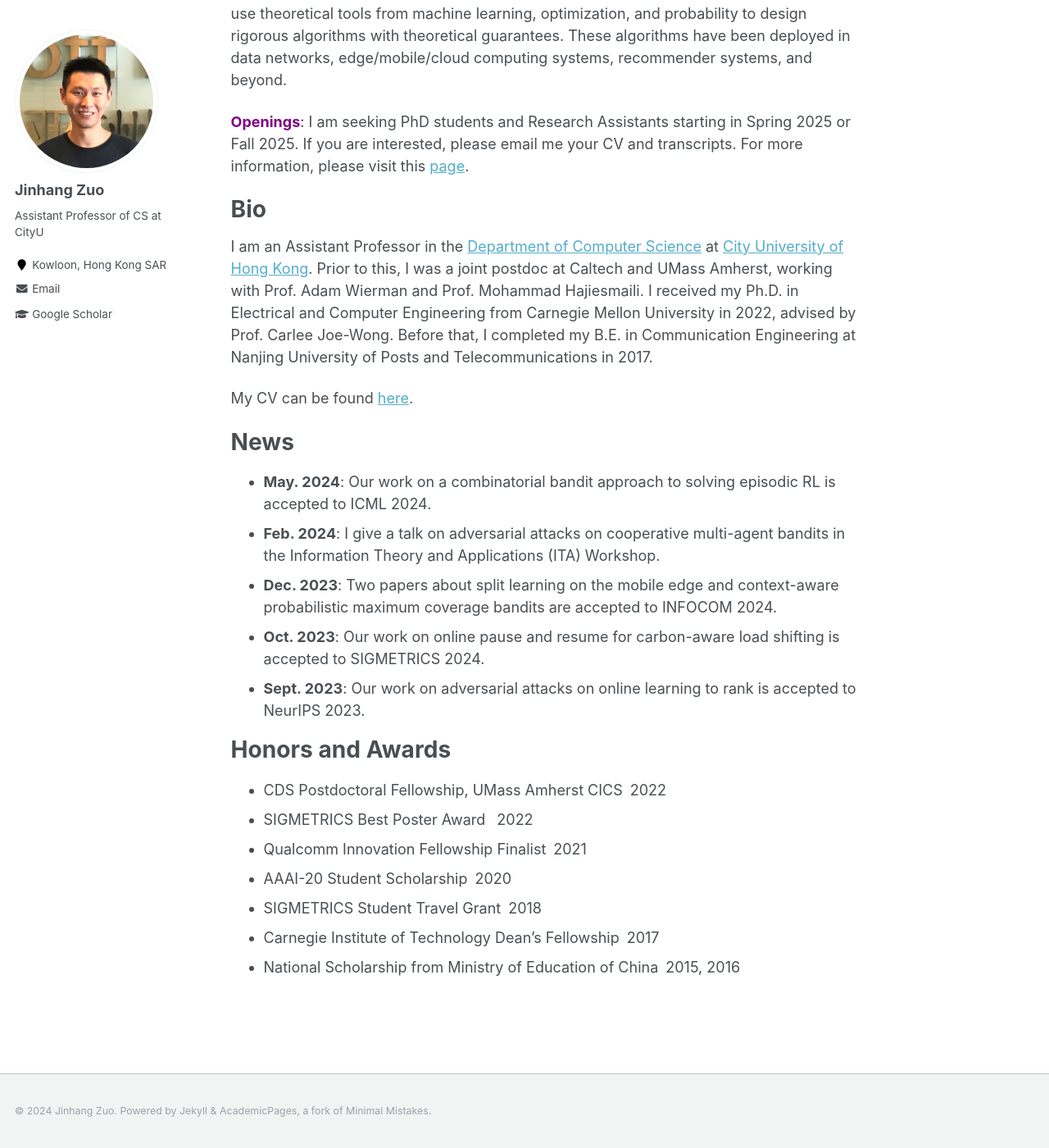
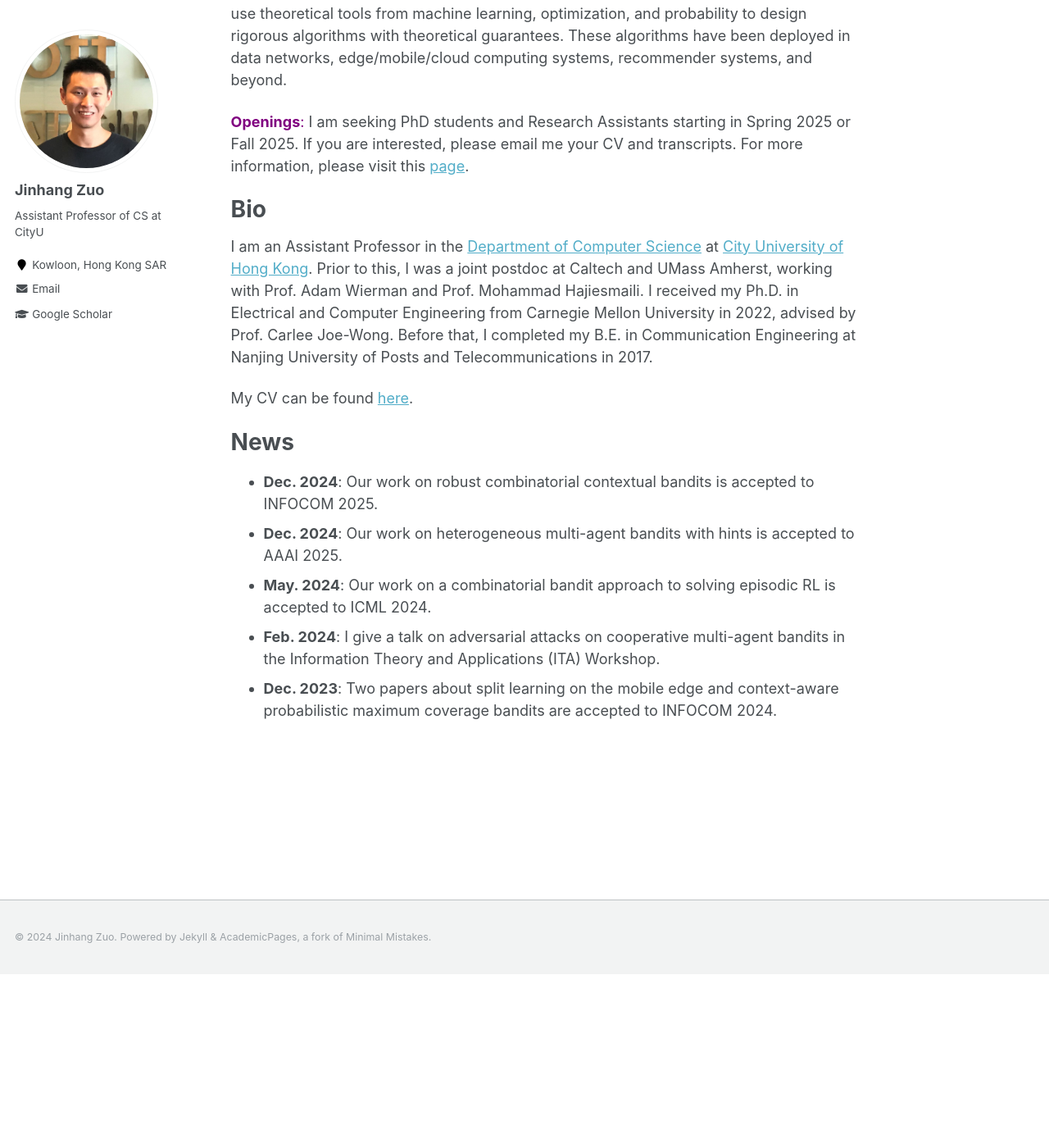
Before and after one commit to jhzuo/jhzuo.github.io, a Jekyll site: the page built from _pages/about.md, in a window 1280 px wide and 1400 px high, scrolled down 211 px. Shown: the whole window at 82% size. Built offline with Jekyll 4.4.1, drawn with Linux system fonts in a browser that asks for light colours.

Commit message:
update pub

```diff
--- a/_pages/about.md
+++ b/_pages/about.md
@@ -20,18 +20,8 @@ My CV can be found [here](https://drive.google.com/file/d/1SYAuP3JsD7LUFYkGSaZVc
 
 News
 ======
+- **Dec. 2024**: Our work on robust combinatorial contextual bandits is accepted to INFOCOM 2025.
+- **Dec. 2024**: Our work on heterogeneous multi-agent bandits with hints is accepted to AAAI 2025.
 - **May. 2024**: Our work on a combinatorial bandit approach to solving episodic RL is accepted to ICML 2024.
 - **Feb. 2024**: I give a talk on adversarial attacks on cooperative multi-agent bandits in the Information Theory and Applications (ITA) Workshop.
 - **Dec. 2023**: Two papers about split learning on the mobile edge and context-aware probabilistic maximum coverage bandits are accepted to INFOCOM 2024.
-- **Oct. 2023**: Our work on online pause and resume for carbon-aware load shifting is accepted to SIGMETRICS 2024.
-- **Sept. 2023**: Our work on adversarial attacks on online learning to rank is accepted to NeurIPS 2023.
-
-Honors and Awards
-======
-- CDS Postdoctoral Fellowship, UMass Amherst CICS&ensp;2022
-- SIGMETRICS Best Poster Award &ensp;2022
-- Qualcomm Innovation Fellowship Finalist&ensp;2021
-- AAAI-20 Student Scholarship&ensp;2020
-- SIGMETRICS Student Travel Grant&ensp;2018
-- Carnegie Institute of Technology Dean's Fellowship&ensp;2017
-- National Scholarship from Ministry of Education of China&ensp;2015, 2016
```
Also changed, not shown: _pages/publications.md (+16 -0 lines).
